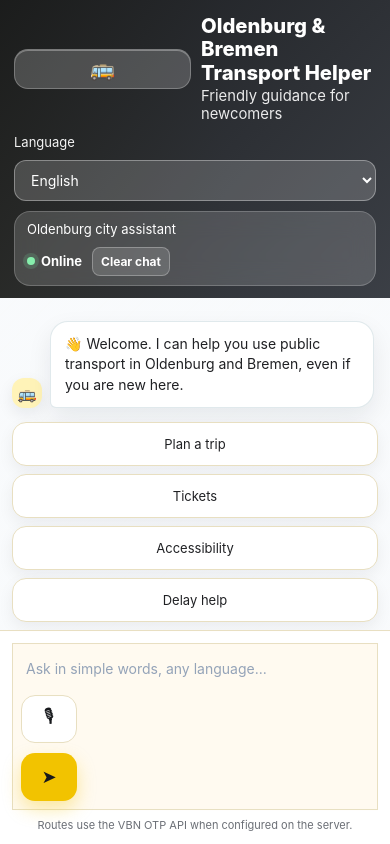
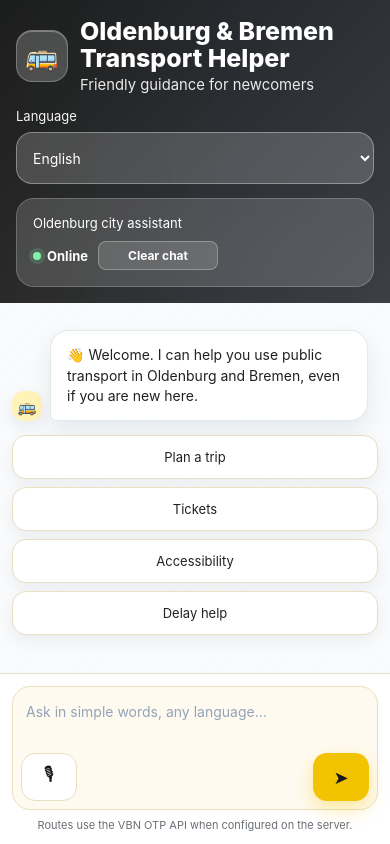
Before and after one commit to jithk03/Public-Transport-in-Oldenburg, a website: page index.html in a window 390 px wide. Drawn offline with Linux system fonts and the light colour scheme.

Commit message:
size compatability

```diff
--- a/index.html
+++ b/index.html
@@ -973,60 +973,12 @@
         box-shadow: none;
       }
 
-      .header {
-        align-items: flex-start;
-        gap: 10px;
-      }
-
-      .brand {
-        align-items: flex-start;
-      }
-
-      .logo {
-        width: 40px;
-        height: 40px;
-        border-radius: 14px;
-        font-size: 21px;
-      }
-
-      .title {
-        font-size: 1rem;
-        line-height: 1.25;
-      }
-
-      .language-bar,
-      .status {
-        width: 100%;
-        align-items: flex-start;
-      }
-
-      .language-bar {
-        flex-wrap: wrap;
-      }
-
-      .language-bar label {
-        width: 100%;
-      }
-
-      select {
-        width: 100%;
-        flex-basis: 100%;
-      }
-
-      .status {
-        justify-content: flex-start;
-      }
-
       #statusLeft {
         flex: 1 1 100%;
       }
 
       .message {
         max-width: min(92%, calc(100% - 44px));
-      }
-
-      .input-wrap {
-        border-radius: 0;
       }
 
       .chips {
@@ -1073,7 +1025,7 @@
       .chat {
         width: 100%;
         max-width: 100%;
-        min-height: 100dvh;
+        min-height: 0;
         margin: 0;
         overflow-x: hidden;
       }
@@ -1081,12 +1033,12 @@
       .header {
         width: 100%;
         max-width: 100%;
-        padding: 14px 14px 12px;
+        padding: 18px 16px 16px;
         border-radius: 0;
         display: flex;
         flex-direction: column;
         align-items: stretch;
-        gap: 10px;
+        gap: 14px;
         overflow-x: hidden;
       }
 
@@ -1106,7 +1058,10 @@
       }
 
       .brand {
-        flex-wrap: wrap;
+        flex-direction: row;
+        flex-wrap: nowrap;
+        align-items: center;
+        gap: 12px;
       }
 
       .brand > div {
@@ -1114,21 +1069,41 @@
         flex: 1;
       }
 
+      .logo {
+        width: 52px;
+        height: 52px;
+        min-width: 52px;
+        max-width: 52px;
+        flex: 0 0 52px;
+        border-radius: 16px;
+        padding: 0;
+        font-size: 28px;
+      }
+
       .title,
       h1 {
-        font-size: clamp(20px, 5.2vw, 26px);
-        line-height: 1.15;
-        overflow-wrap: anywhere;
+        font-size: clamp(22px, 6.4vw, 28px);
+        line-height: 1.08;
+        margin: 0;
+        overflow-wrap: normal;
+        word-break: normal;
       }
 
       .subtitle {
         font-size: clamp(14px, 3.8vw, 17px);
         line-height: 1.25;
-        overflow-wrap: anywhere;
+        margin-top: 4px;
+        overflow-wrap: normal;
+        word-break: normal;
+      }
+
+      .language-bar {
+        flex-direction: column;
+        align-items: stretch;
+        gap: 8px;
       }
 
       .language-bar label,
-      .language-bar,
       .status {
         width: 100%;
         max-width: 100%;
@@ -1137,10 +1112,25 @@
       select {
         width: 100%;
         max-width: 100%;
+        height: 52px;
+        border-radius: 16px;
+        flex: none;
+      }
+
+      .status {
+        align-items: center;
+        justify-content: flex-start;
+        padding: 16px;
+        border-radius: 18px;
+      }
+
+      .clear-chat {
+        width: auto;
+        min-width: 120px;
       }
 
       .chat {
-        padding: 12px;
+        padding: 16px 12px;
       }
 
       .message-row {
@@ -1152,8 +1142,9 @@
       .message,
       .bot .message,
       .user .message {
-        max-width: calc(100% - 42px);
+        max-width: calc(100% - 48px);
         min-width: 0;
+        padding: 14px 16px;
         overflow-wrap: anywhere;
         word-break: normal;
       }
@@ -1196,6 +1187,7 @@
         width: 100%;
         max-width: 100%;
         padding: 12px;
+        min-height: auto;
         overflow-x: hidden;
       }
 
@@ -1203,15 +1195,34 @@
         width: 100%;
         max-width: 100%;
         display: grid;
-        grid-template-columns: 1fr auto auto;
+        grid-template-columns: 1fr auto;
+        grid-template-areas:
+          "text text"
+          "mic send";
         gap: 10px;
         align-items: center;
+        border-radius: 18px;
+        padding: 8px;
       }
 
       textarea {
+        grid-area: text;
         width: 100%;
+        min-height: 48px;
+        max-height: 120px;
         min-width: 0;
         max-width: 100%;
+        resize: none;
+      }
+
+      button.mic {
+        grid-area: mic;
+        justify-self: start;
+      }
+
+      button.send {
+        grid-area: send;
+        justify-self: end;
       }
 
       button.send,
@@ -1220,19 +1231,20 @@
         min-width: 56px;
         max-width: 56px;
         height: 48px;
+        min-height: 48px;
       }
     }
 
     @media (max-width: 380px) {
       .input-wrap {
-        grid-template-columns: 1fr;
+        grid-template-columns: 1fr auto;
       }
 
       button.send,
       button.mic {
-        width: 100%;
-        min-width: 0;
-        max-width: 100%;
+        width: 48px;
+        min-width: 48px;
+        max-width: 48px;
       }
     }
 
@@ -1259,19 +1271,15 @@
       button.send,
       button.mic {
         width: 44px;
+        min-width: 44px;
+        max-width: 44px;
         height: 44px;
       }
     }
 
     @media (max-width: 420px) {
       .input-wrap {
-        grid-template-columns: 1fr;
-      }
-
-      button.send,
-      button.mic {
-        width: 100%;
-        min-width: 0;
+        grid-template-columns: 1fr auto;
       }
     }
   </style>
```
